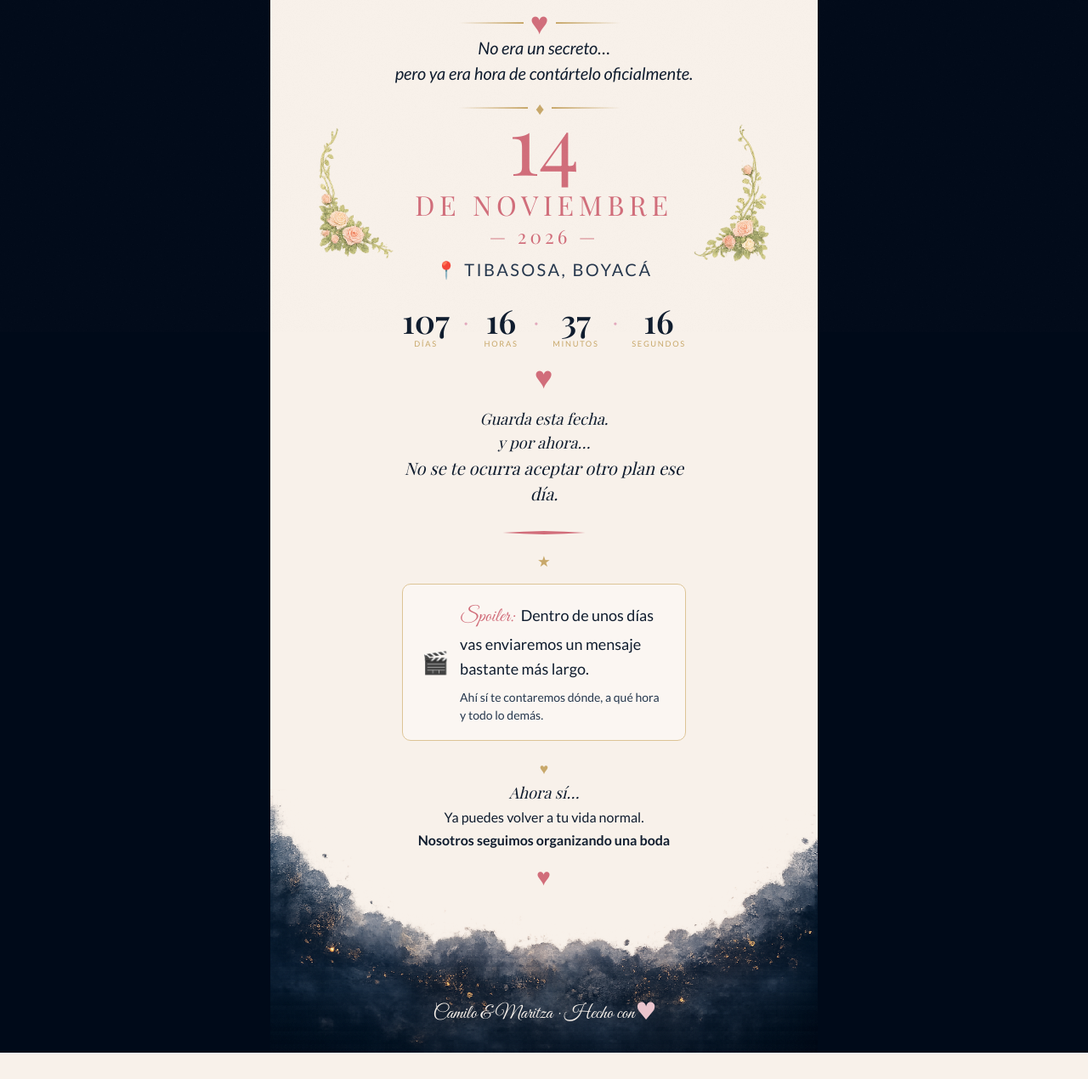
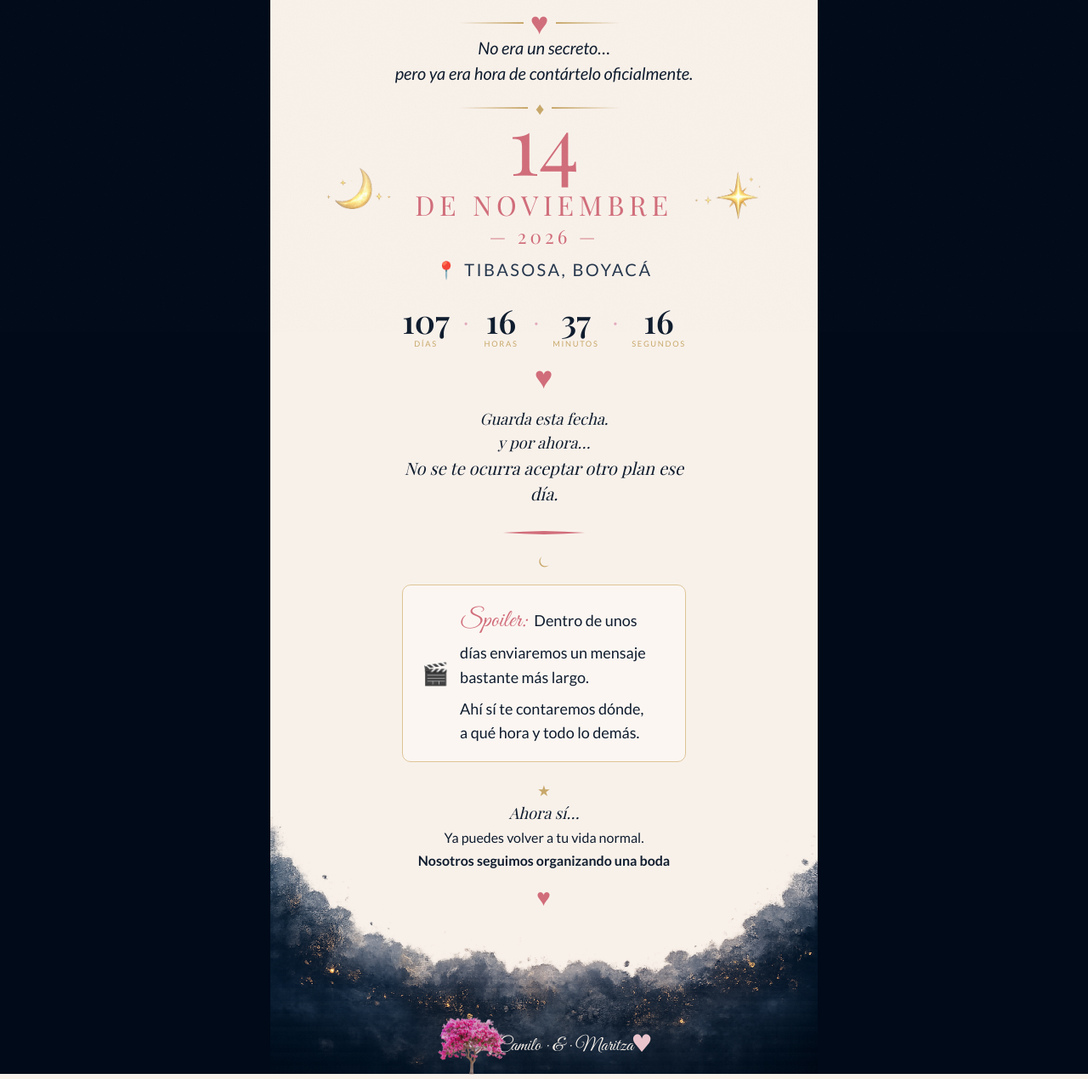
Before and after one commit to iamcamiloperez/CamiloyMary, a plain HTML site: page index.html in a window 1280 px wide. Shown: the part 409-1679 px from the top of the page at 85% size. Before the commit the page ends 1648 px from the top, so only its background shows below. Drawn offline with nearby package versions, Linux system fonts and the light colour scheme; a web font is replaced by a local one.

Commit message:
Add files via upload

```diff
--- a/index.html
+++ b/index.html
@@ -178,6 +178,13 @@
       margin: 0rem auto .8rem;
     }
 
+    .ts-tree {
+      height: 80px;
+      left: 15px;
+      display: block;
+      position: relative;
+    }
+
     .ts-date-flower {
       width: clamp(50px, 12vw, 90px);
       flex-shrink: 0;
@@ -311,7 +318,7 @@
       line-height: 1.6;
     }
 
-    .ts-spoiler-label { font-family: var(--font-script); color: var(--color-rose); font-size: 1.3em; margin-right: .1em; }
+    .ts-spoiler-label { font-family: var(--font-script); color: var(--color-rose); font-size: 1.6em; margin-right: .1em; }
 
     .ts-spoiler-sub {
       font-family: var(--font-body);
@@ -409,14 +416,14 @@
       </div>
 
       <div class="ts-date-wrap fade-in">
-        <img src="./assets/rosas-bl.png" alt="" aria-hidden="true" class="ts-date-flower">
+        <img src="./assets/moon.png" alt="" aria-hidden="true" class="ts-date-flower">
         <div class="ts-date">
           <div class="ts-daynum">14</div>
           <div class="ts-month">de noviembre</div>
           <div class="ts-year">— 2026 —</div>
           <div class="ts-location">📍 Tibasosa, Boyacá</div>
         </div>
-        <img src="./assets/rosas-br.png" alt="" aria-hidden="true" class="ts-date-flower">
+        <img src="./assets/star.png" alt="" aria-hidden="true" class="ts-date-flower">
       </div>
 
       <div class="countdown fade-in" id="countdown">
@@ -446,17 +453,17 @@
         </svg>
       </div>
 
-      <div class="ts-star fade-in" aria-hidden="true">★</div>
+      <div class="ts-star fade-in" aria-hidden="true">⏾</div>
 
       <div class="ts-spoiler fade-in">
         <span class="ts-spoiler-icon" aria-hidden="true">🎬</span>
         <div class="ts-spoiler-body">
-          <p class="ts-spoiler-main"><span class="ts-spoiler-label">Spoiler:</span> Dentro de unos días vas enviaremos un mensaje bastante más largo.</p>
-          <p class="ts-spoiler-sub">Ahí sí <span id="tell-word"></span> contaremos dónde, a qué hora y todo lo demás.</p>
+          <p class="ts-spoiler-main"><span class="ts-spoiler-label">Spoiler:</span> Dentro de unos días enviaremos un mensaje bastante más largo.</p>
+          <p class="ts-spoiler-main">Ahí sí <span id="tell-word"></span> contaremos dónde, <br> a qué hora y todo lo demás.</p>
         </div>
       </div>
 
-      <div class="ts-star fade-in" aria-hidden="true">♥</div>
+      <div class="ts-star fade-in" aria-hidden="true">★</div>
 
       <p class="ts-transition fade-in">Ahora sí&hellip;</p>
       <p class="ts-main fade-in">Ya <span id="can-word"></span> volver a <span id="you-word"></span> vida normal.</p>
@@ -466,7 +473,10 @@
 
     </div>
     <footer class="teaser-footer">
-      <p>Camilo &amp; Maritza · Hecho con <span class="heart ts-heart">♥</span></p>
+      <div style="display: flex; flex-direction: row; align-items: center; margin-bottom: -38px; margin-left: -20px;">
+        <img src="./assets/bugambilia.png" alt="" aria-hidden="true" class="ts-date-flower ts-tree">
+        <p>Camilo · &amp; · Maritza<span class="heart ts-heart"> ♥ </span></p>
+      </div>
     </footer>
 
   </div>
```
Also changed, not shown: assets/bugambilia.png (added), assets/moon.png (added), assets/star.png (added).
